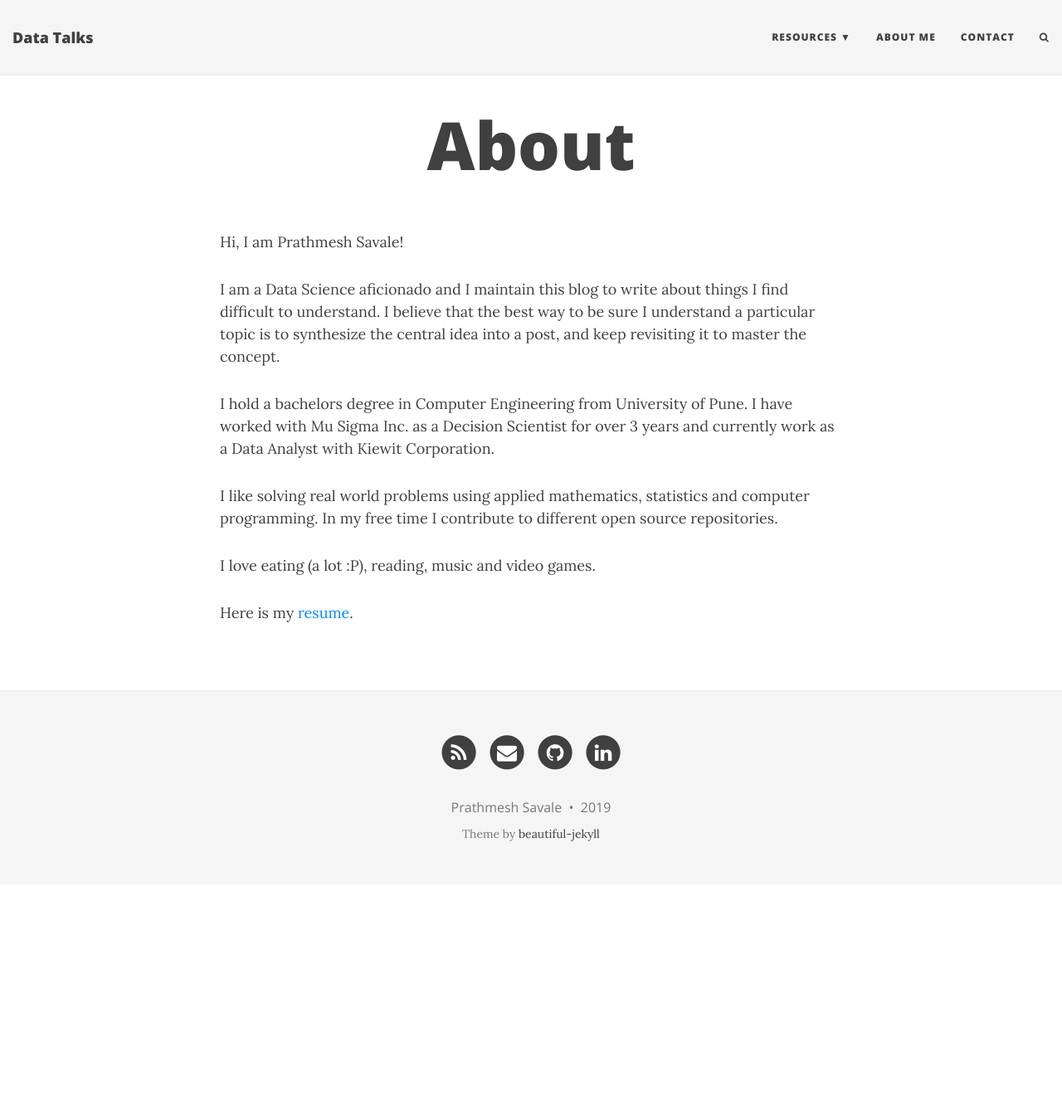
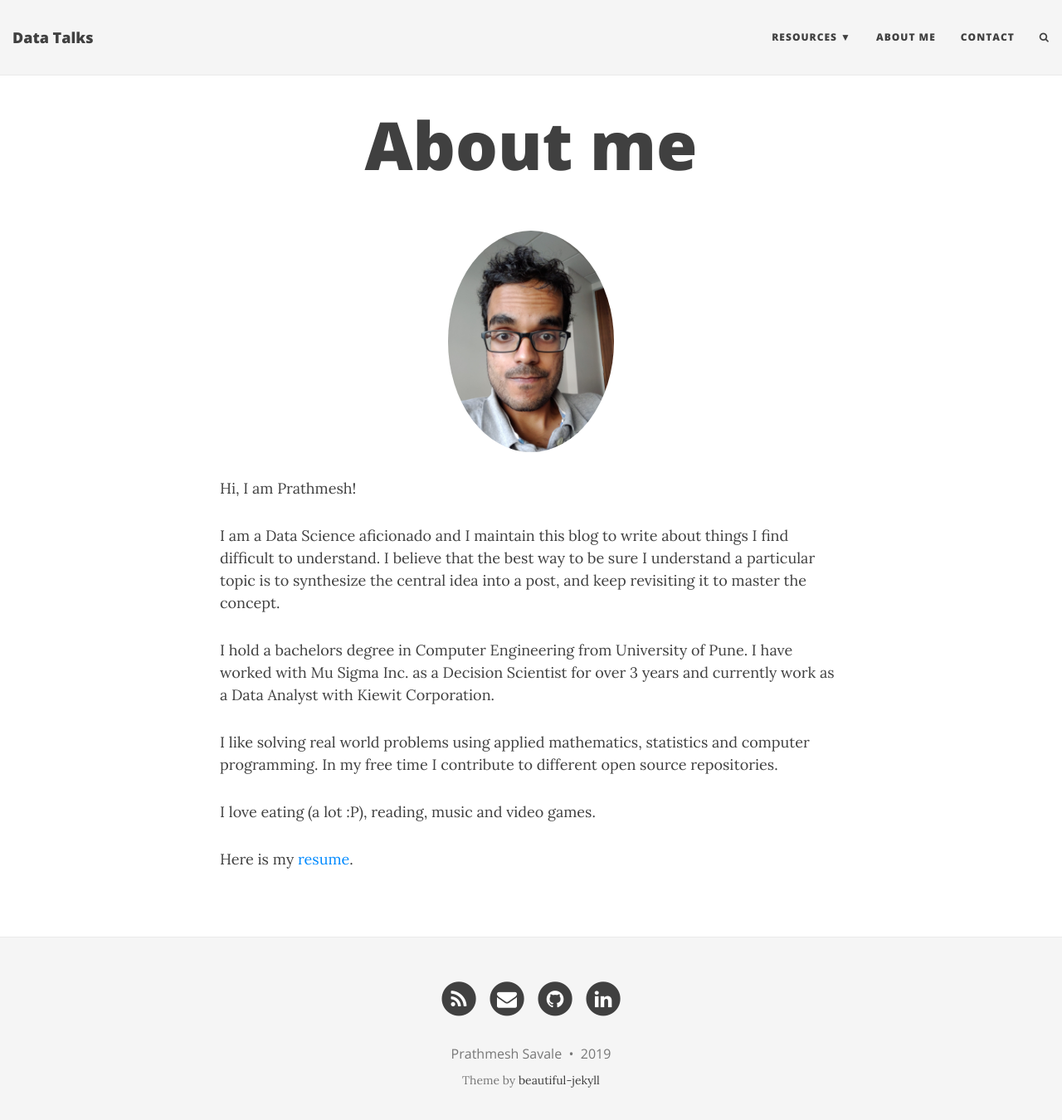
Before and after one commit to praths007/praths007.github.io, a Jekyll site: the page built from aboutme.md, in a window 1280 px wide and 1363 px high. Shown: the top 1350 px of the window at 83% size. Built offline with Jekyll 4.4.1, drawn with Linux system fonts in a browser that asks for light colours; nearby versions of some CDN libraries.

Commit message:
updated about me

```diff
--- a/aboutme.md
+++ b/aboutme.md
@@ -1,10 +1,12 @@
 ---
 layout: page
-title: About
+title: About me
 permalink: /aboutme/
 ---
 
-Hi, I am Prathmesh Savale!
+![my_mugshot](/img/mugshot_me.jpg){: height="auto" width="200" style="border-radius:50%" .center-block :}
+
+Hi, I am Prathmesh!
 
 I am a Data Science aficionado and I maintain this blog to write about things I find difficult to understand.
 I believe that the best way to be sure I understand a particular topic is to synthesize the central idea into
```
Also changed, not shown: img/mugshot_me.jpg (added).
